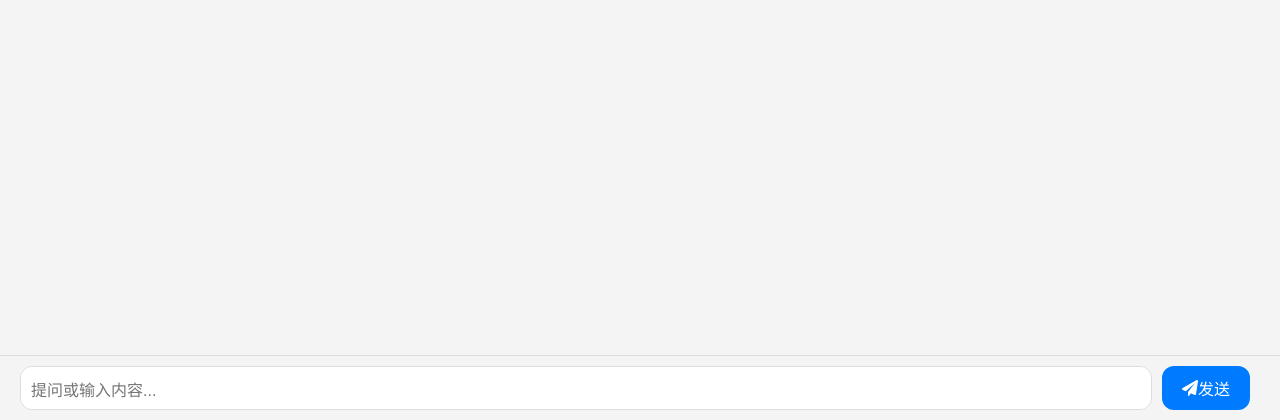
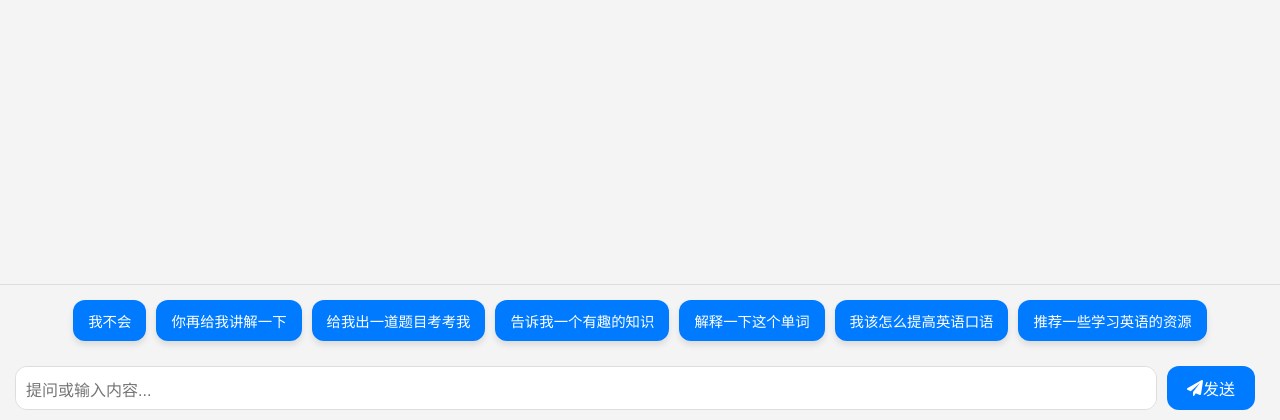
Before and after one commit to ZigaoWang/ai-teacher, a Flask app: page / in a window 1280 px wide. Shown: the part 380-800 px from the top of the page. Run offline with Flask 3, Linux system fonts and the light colour scheme; the visitor is signed in with stand-in values (Sample User, id 1); tables that the repository leaves empty hold one stand-in row (values such as "Sample post"); some libraries are stand-ins or nearby versions.

Commit message:
Added preset buttons (now only in normal mode)

```diff
--- a/static/styles.css
+++ b/static/styles.css
@@ -405,3 +405,82 @@
     background-color: #fff;
     color: #007bff;
 }
+
+.preset-buttons {
+    display: flex;
+    flex-wrap: wrap;
+    justify-content: center;
+    margin-bottom: 10px;
+}
+
+.preset-buttons button {
+    background-color: #007bff;
+    color: #fff;
+    border: none;
+    border-radius: 12px;
+    padding: 10px 15px;
+    margin: 5px;
+    cursor: pointer;
+    font-size: 0.9em;
+    transition: background-color 0.3s, transform 0.2s;
+    box-shadow: 0 4px 6px rgba(0, 0, 0, 0.1);
+}
+
+.preset-buttons button:hover {
+    background-color: #0056b3;
+    transform: translateY(-2px);
+}
+
+.preset-buttons button:active {
+    transform: translateY(1px);
+}
+
+.chat-input-container {
+    background-color: #f4f4f4;
+    padding: 10px 20px;
+    border-top: 1px solid #ddd;
+    position: fixed;
+    bottom: 0;
+    width: 100%;
+    display: flex;
+    flex-direction: column;
+    align-items: center;
+    justify-content: center;
+    box-sizing: border-box;
+}
+
+.chat-input {
+    display: flex;
+    flex: 1;
+    margin-top: 10px;
+    width: 100%;
+}
+
+.chat-input textarea {
+    flex: 1;
+    padding: 10px;
+    border: 1px solid #ddd;
+    border-radius: 12px;
+    resize: none;
+    font-family: 'Arial', sans-serif;
+    font-size: 1em;
+    margin-right: 10px;
+}
+
+.chat-input button {
+    padding: 10px 20px;
+    background-color: #007bff;
+    color: #fff;
+    border: none;
+    border-radius: 12px;
+    cursor: pointer;
+    font-family: 'Arial', sans-serif;
+    font-size: 1em;
+    display: flex;
+    align-items: center;
+    justify-content: center;
+}
+
+.chat-input button:hover {
+    background-color: #0056b3;
+}
--- a/templates/index.html
+++ b/templates/index.html
@@ -47,6 +47,15 @@
             {% endfor %}
         </div>
         <div class="chat-input-container">
+            <div class="preset-buttons">
+                <button onclick="sendPresetMessage('我不会')">我不会</button>
+                <button onclick="sendPresetMessage('你再给我讲解一下')">你再给我讲解一下</button>
+                <button onclick="sendPresetMessage('给我出一道题目考考我')">给我出一道题目考考我</button>
+                <button onclick="sendPresetMessage('告诉我一个有趣的知识')">告诉我一个有趣的知识</button>
+                <button onclick="sendPresetMessage('解释一下这个单词')">解释一下这个单词</button>
+                <button onclick="sendPresetMessage('我该怎么提高英语口语')">我该怎么提高英语口语</button>
+                <button onclick="sendPresetMessage('推荐一些学习英语的资源')">推荐一些学习英语的资源</button>
+            </div>
             <div class="chat-input">
                 <textarea id="question" rows="1" placeholder="提问或输入内容..." onkeypress="handleKeyPress(event)" aria-label="提问或输入内容"></textarea>
                 <button onclick="askQuestion()" title="发送"><i class="fas fa-paper-plane"></i>发送</button>
@@ -157,6 +166,11 @@
             chatMessages.scrollTop = chatMessages.scrollHeight;
             sendTimezone();  // Ensure timezone is sent when the page loads
         };
+
+        function sendPresetMessage(message) {
+            document.getElementById('question').value = message;
+            askQuestion();
+        }
     </script>
 </body>
 </html>
```
